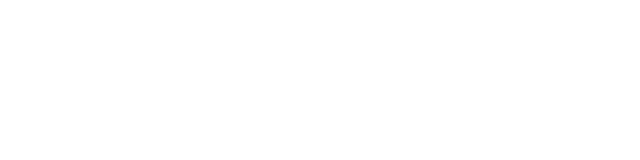
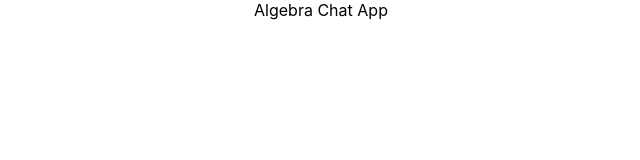
Before and after one commit to DPascuttini/chat-app-algebra, a React (Vite) app: page / in a window 1280 px wide. Shown: the top 160 px of the page, without its empty margins (319-959 px from the left). Built offline with nearby package versions, Linux system fonts and the light colour scheme.

Commit message:
clean up app tsx

```diff
--- a/src/App.tsx
+++ b/src/App.tsx
@@ -1,14 +1,7 @@
-import { useState } from 'react'
-import logo from './logo.svg'
-import './App.css'
+import './App.css';
 
 function App() {
-  const [count, setCount] = useState(0)
-
-  return (
-    <div className="App">
-    </div>
-  )
+  return <div className="App">Algebra Chat App</div>;
 }
 
-export default App
+export default App;
```
